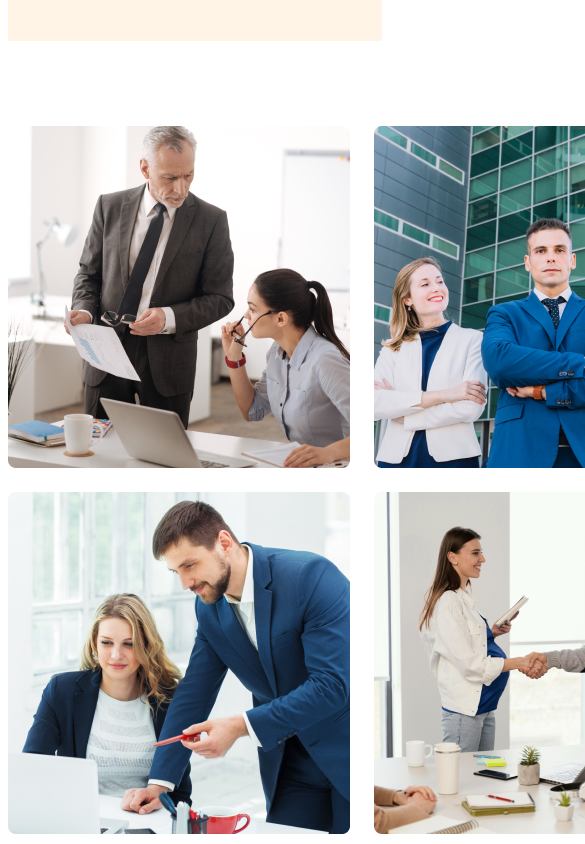
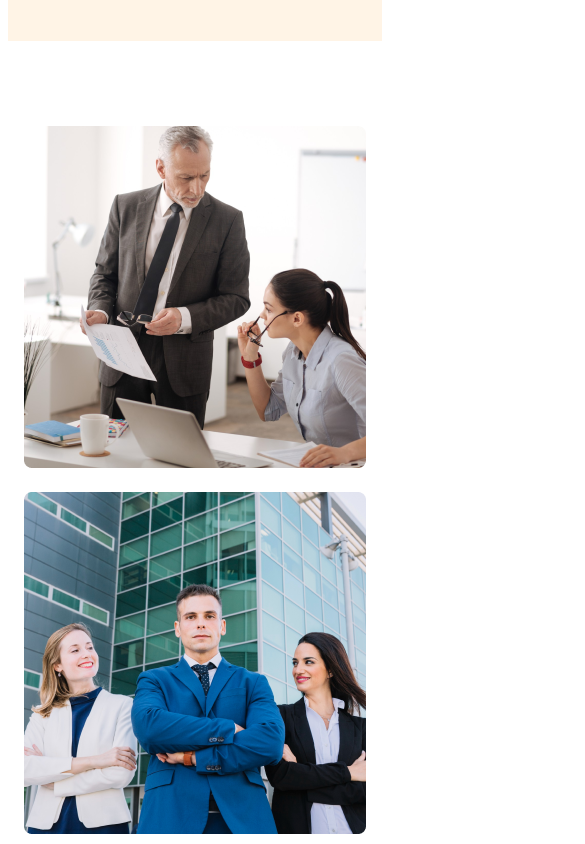
Before and after one commit to ahmed-1430/g3-architects-website, a plain HTML site: page index.html in a window 390 px wide. Shown: the part 1040-1884 px from the top of the page, 585 px wide, since content can reach past the window. Drawn offline with nearby package versions, Linux system fonts and the light colour scheme.

Commit message:
responsice features section for x-smll devices

```diff
--- a/styles/index.css
+++ b/styles/index.css
@@ -115,8 +115,17 @@ main {
 
 /* responsive media query styles */
 @media screen and (max-width:576px) {
-    .navbar, .nav-links {
+    .navbar,
+    .nav-links,
+    .teams {
         flex-direction: column;
+    }
+    .team-img-container {
+        display: grid;
+         grid-template-columns: repeat(1, 1fr);
+    }
+    .our-features {
+        margin-left: 24px;
     }
 
 }
```
